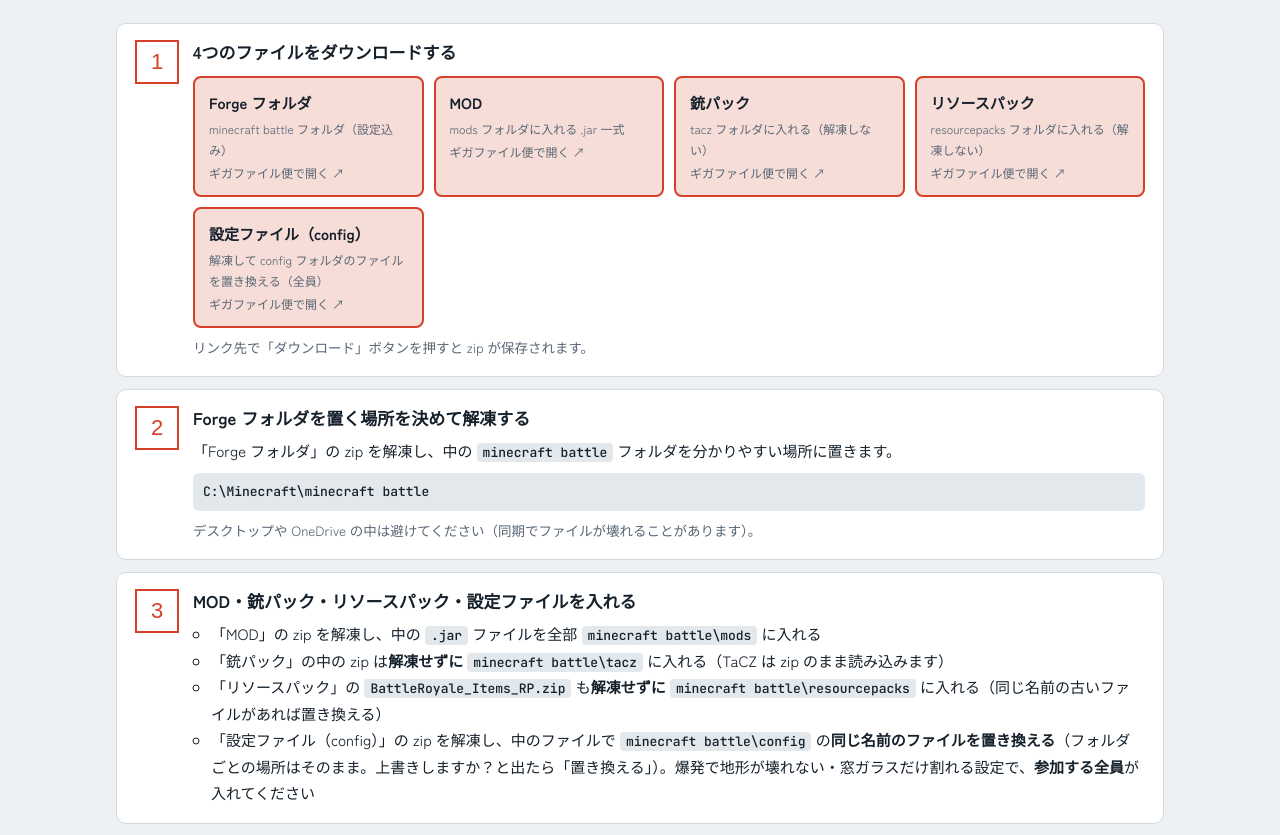
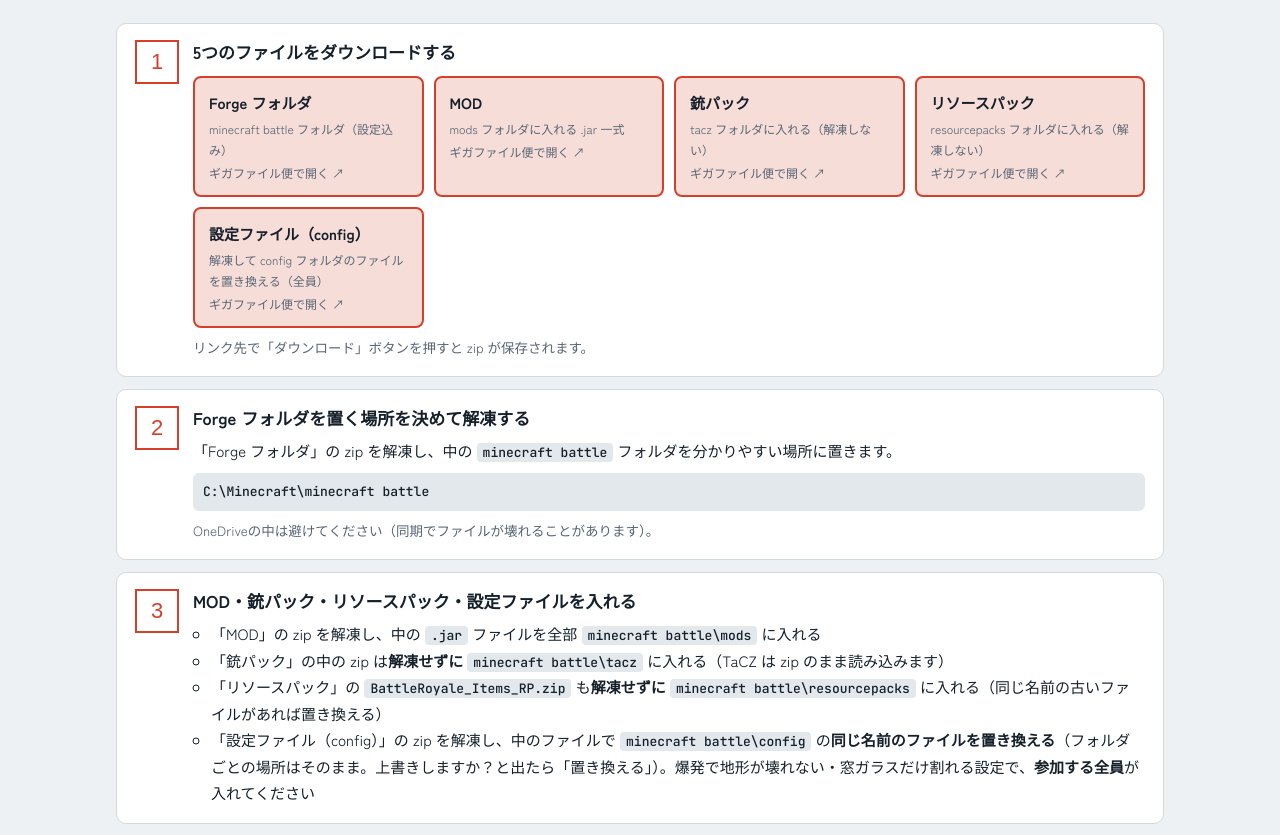
Before and after one commit to ksongjing031-dot/battle, a plain HTML site: page index.html in a window 1280 px wide. Shown: the part 2063-2898 px from the top of the page. Drawn offline with Linux system fonts and the light colour scheme; a web font is replaced by a local one.

Commit message:
Update file download instructions in index.html

```diff
--- a/index.html
+++ b/index.html
@@ -291,7 +291,7 @@ footer { padding-block: 56px 40px; color: var(--muted); font-size: 13px; }
   </div>
   <ol class="steps">
     <li><div class="body">
-      <h3>4つのファイルをダウンロードする</h3>
+      <h3>5つのファイルをダウンロードする</h3>
       <div class="dl" id="dl"></div>
       <p class="muted" style="font-size:13.5px">リンク先で「ダウンロード」ボタンを押すと zip が保存されます。</p>
     </div></li>
@@ -299,7 +299,7 @@ footer { padding-block: 56px 40px; color: var(--muted); font-size: 13px; }
       <h3>Forge フォルダを置く場所を決めて解凍する</h3>
       <p>「Forge フォルダ」の zip を解凍し、中の <code>minecraft battle</code> フォルダを分かりやすい場所に置きます。</p>
       <div class="path">C:\Minecraft\minecraft battle</div>
-      <p class="muted" style="font-size:13.5px">デスクトップや OneDrive の中は避けてください（同期でファイルが壊れることがあります）。</p>
+      <p class="muted" style="font-size:13.5px">OneDriveの中は避けてください（同期でファイルが壊れることがあります）。</p>
     </div></li>
     <li><div class="body">
       <h3>MOD・銃パック・リソースパック・設定ファイルを入れる</h3>
```
